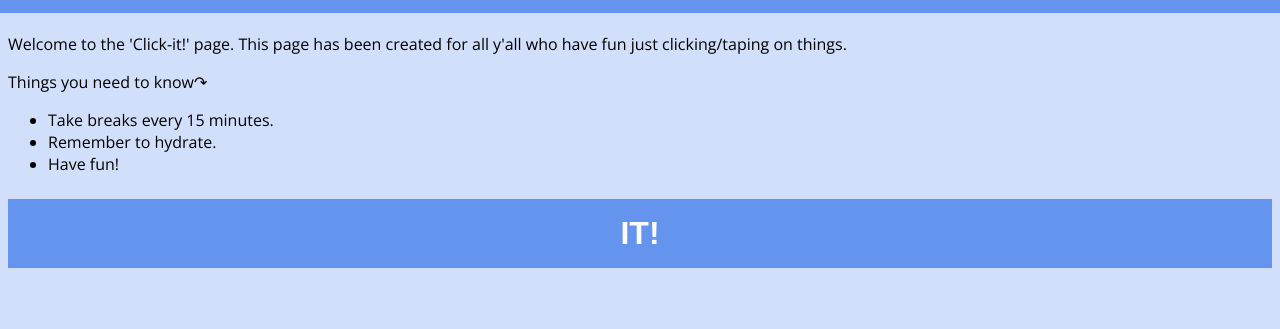
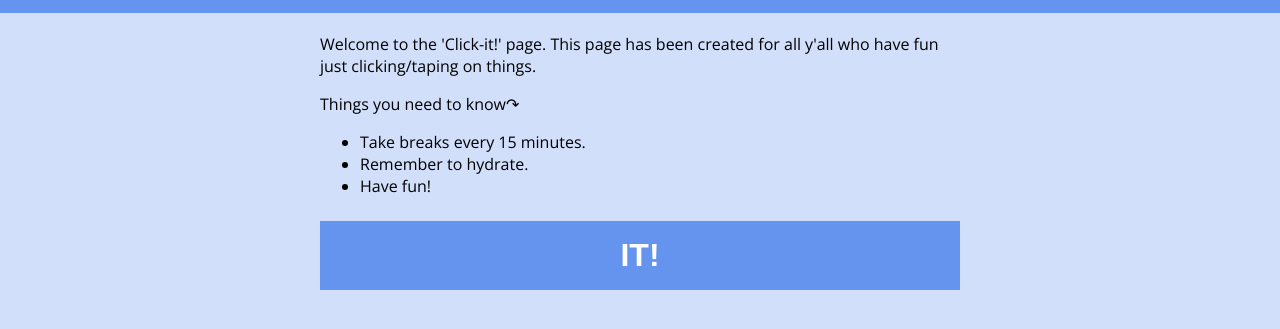
Before and after one commit to WebManifestation/clickit, a plain HTML site: page index.html in a window 1280 px wide. Shown: the part 95-424 px from the top of the page. Drawn offline with nearby package versions, Linux system fonts and the light colour scheme.

Commit message:
add styles for larger screens

```diff
--- a/styles.css
+++ b/styles.css
@@ -6,7 +6,8 @@ body {
 	background-color: hsl(219, 79%, 90%);
 }
 
-header h1, header h2 {
+header h1,
+header h2 {
 	margin: 0;
 }
 
@@ -17,13 +18,16 @@ header {
 	text-align: center;
 }
 
-.intro {
-	padding: 4px 8px;
-}
-
+.intro,
 .main {
 	padding: 4px 8px;
+	max-width: 640px;
+	margin: 0 auto;
 }
+/*
+.main {
+	padding: 4px 8px;
+}*/
 
 .main button {
 	font-size: 32px;
```
